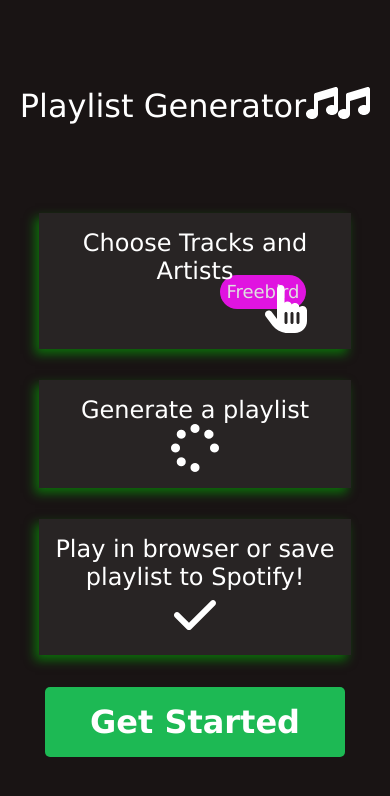
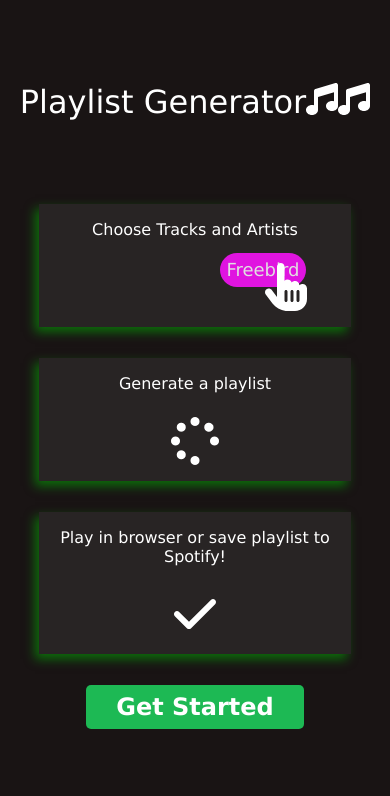
Before and after one commit to shaawwn/playlist-generator, a React (Create React App) app: page / in a window 390 px wide. Shown: the top 796 px of the page. Built offline with nearby package versions, Linux system fonts and the light colour scheme.

Commit message:
adjusted size for login elements

```diff
--- a/src/Login.js
+++ b/src/Login.js
@@ -1,9 +1,26 @@
 import React from 'react';
+import {useState, useEffect} from 'react';
 import { FontAwesomeIcon } from '@fortawesome/react-fontawesome'
 import { faMusic, faHandPointer, faSpinner, faCheck } from '@fortawesome/free-solid-svg-icons'
 
 
 export default function Login({authUrl}) {
+    const [screenWidth, setScreenWidth] = useState()
+    const [mobile, setMobile] = useState('')
+
+    useEffect(() => {
+        if(!screenWidth) {
+            let screenSize = window.innerWidth
+            setScreenWidth(screenSize)
+            window.addEventListener('resize', () => {
+                screenSize = window.innerWidth
+                if(screenSize < 421) {
+                    setMobile('--mobile')
+                }
+                setScreenWidth(screenSize)
+            })
+        }
+    }, [])
 
     return(
         <div className="view view__login">
@@ -39,7 +56,7 @@ export default function Login({authUrl}) {
                     </div>
                 </div>
                 <a href={authUrl}>
-                    <div className="btn login__btn">
+                    <div className={`btn login__btn`}>
                         <h1>Get Started</h1>
                     </div>
                 </a>
--- a/src/style.css
+++ b/src/style.css
@@ -199,6 +199,7 @@ a, a:hover, a:active {
     display: flex;
     flex-direction: column;
 }
+
 .seed-view__topbar__current-seeds {
     height: 100%;
     display: flex;
@@ -648,4 +649,17 @@ a, a:hover, a:active {
         flex-direction: column;
         gap: 5%;
     }
+
+    .login__intro__flowchart__item > p {
+        /* font-size: 1rem; */
+        /* background-color: red; */
+        font-size: 1rem;
+        margin-bottom: 1.5rem;
+    }
+    .login__btn {
+        width: 70%;
+        font-size: .75rem;
+        padding: .5rem;
+        margin-bottom: 2rem;
+    }
 }
```
